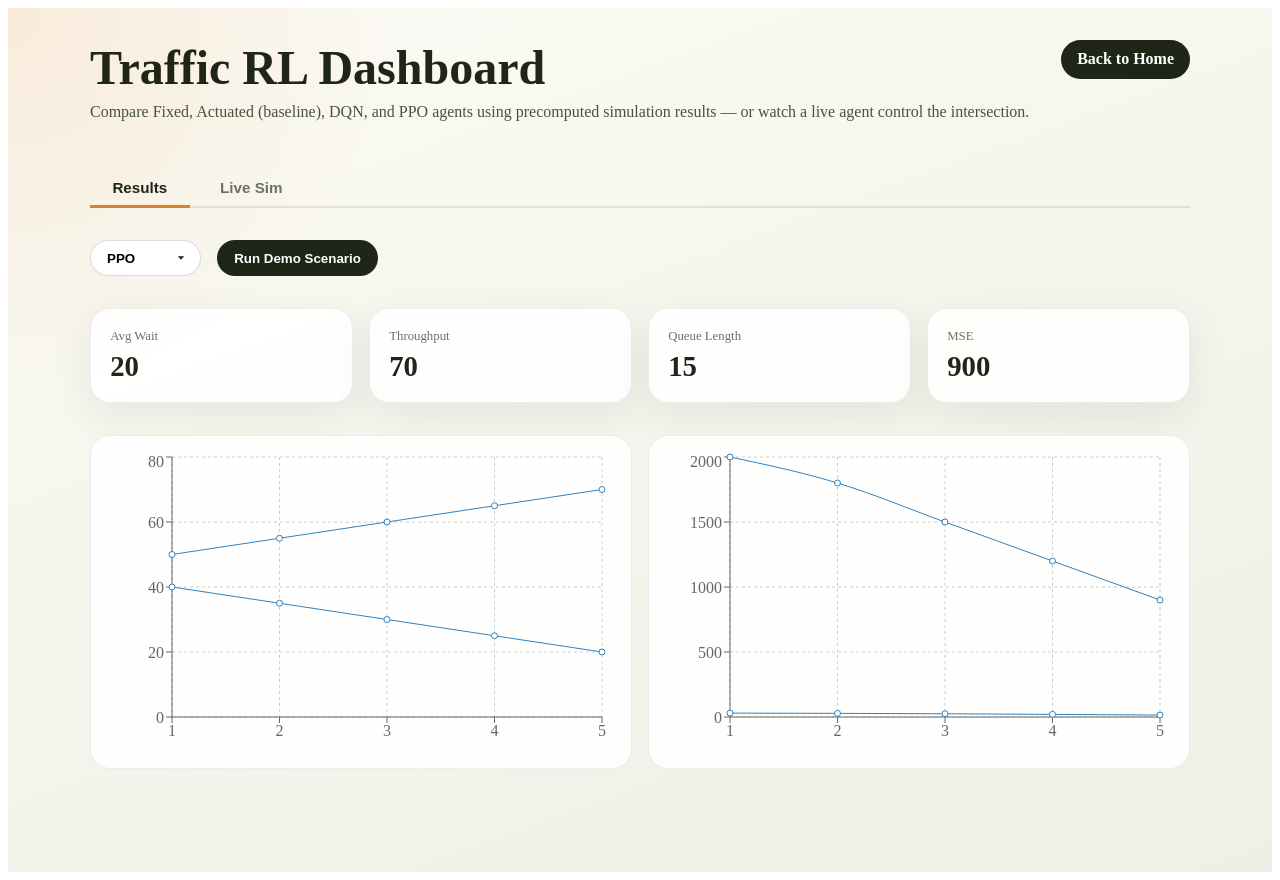
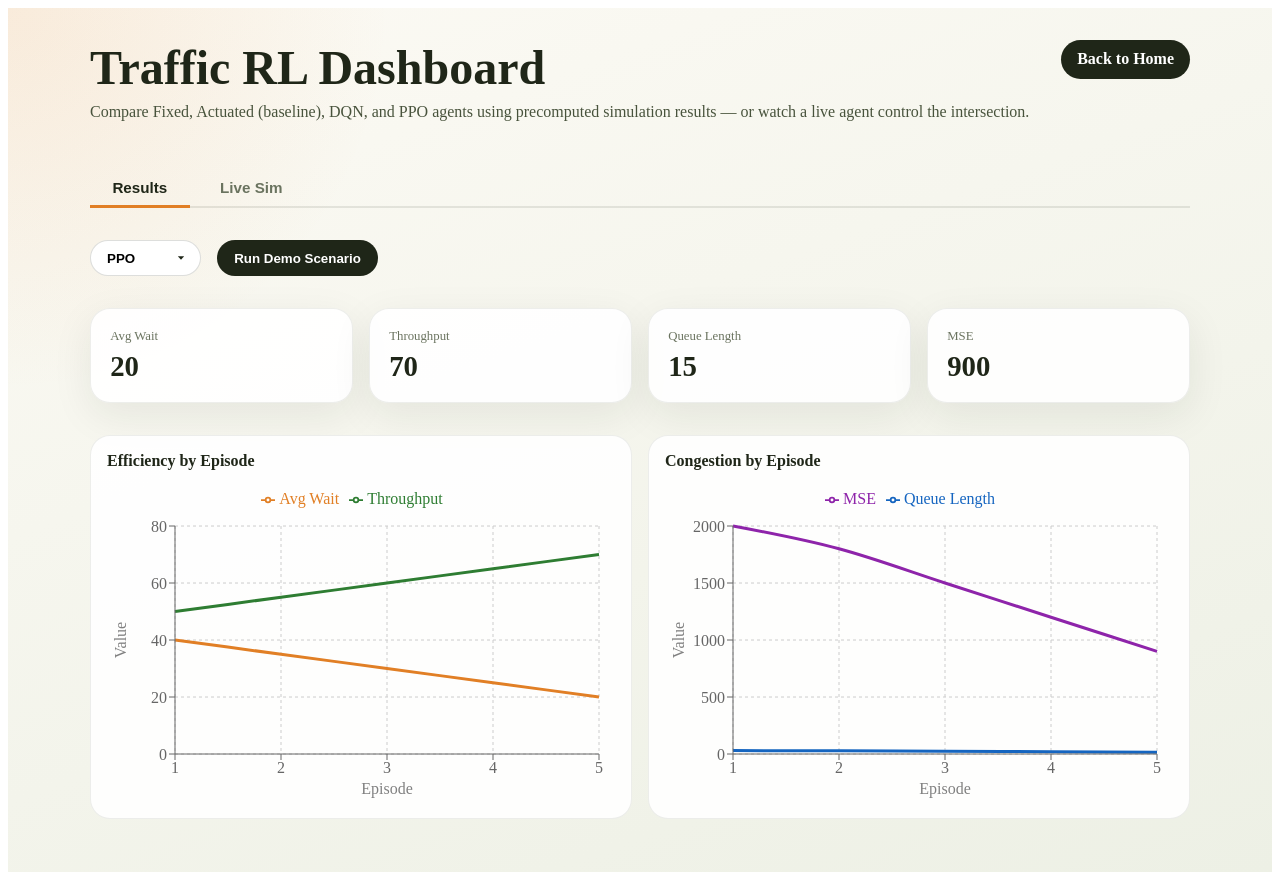
Before and after one commit to adityapat24/Traffic-Flow-Optimizer, a React (Vite) app in the folder frontend/: page /dashboard in a window 1280 px wide. Both pictures are taken after a click on the button "Run Demo Scenario". Built offline with nearby package versions, Linux system fonts and the light colour scheme.

Commit message:
Add labels to charts

```diff
--- a/frontend/src/components/dashboard/Dashboard.css
+++ b/frontend/src/components/dashboard/Dashboard.css
@@ -116,6 +116,18 @@
   border-radius: 20px;
   background: rgba(255, 255, 255, 0.9);
   border: 1px solid rgba(31, 38, 24, 0.08);
+}
+
+.chart-title {
+  margin: 0 0 0.75rem;
+  font-size: 1rem;
+  font-weight: 700;
+  color: #1f2618;
+}
+
+.chart-frame {
+  width: 100%;
+  height: 320px;
 }
 
 /* ---------- TABS ---------- */
--- a/frontend/src/components/dashboard/Dashboard.tsx
+++ b/frontend/src/components/dashboard/Dashboard.tsx
@@ -5,7 +5,17 @@ import actuated from "../../data/actuated.json";
 import ppo from "../../data/ppo.json";
 import dqn from "../../data/dqn.json";
 
-import { LineChart, Line, XAxis, YAxis, Tooltip, CartesianGrid } from "recharts";
+import {
+  CartesianGrid,
+  Label,
+  Legend,
+  Line,
+  LineChart,
+  ResponsiveContainer,
+  Tooltip,
+  XAxis,
+  YAxis,
+} from "recharts";
 import "./Dashboard.css";
 import LiveSim from "./LiveSim";
 
@@ -127,25 +137,83 @@ function Charts({ data }: { data: DashboardData }) {
   return (
     <div className="charts">
       <div className="chart-card">
-        <LineChart width={500} height={300} data={chartData}>
+        <h3 className="chart-title">Efficiency by Episode</h3>
+        <div className="chart-frame">
+          <ResponsiveContainer width="100%" height="100%">
+            <LineChart data={chartData} margin={{ top: 8, right: 16, left: 8, bottom: 18 }}>
               <CartesianGrid strokeDasharray="3 3" />
-          <XAxis dataKey="episode" />
-          <YAxis />
+              <XAxis dataKey="episode">
+                <Label value="Episode" offset={-10} position="insideBottom" />
+              </XAxis>
+              <YAxis>
+                <Label
+                  value="Value"
+                  angle={-90}
+                  position="insideLeft"
+                  style={{ textAnchor: "middle" }}
+                />
+              </YAxis>
               <Tooltip />
-          <Line type="monotone" dataKey="avg_wait" />
-          <Line type="monotone" dataKey="throughput" />
+              <Legend verticalAlign="top" height={36} />
+              <Line
+                type="monotone"
+                dataKey="avg_wait"
+                name="Avg Wait"
+                stroke="#e17f25"
+                strokeWidth={3}
+                dot={false}
+              />
+              <Line
+                type="monotone"
+                dataKey="throughput"
+                name="Throughput"
+                stroke="#2e7d32"
+                strokeWidth={3}
+                dot={false}
+              />
             </LineChart>
+          </ResponsiveContainer>
+        </div>
       </div>
 
       <div className="chart-card">
-        <LineChart width={500} height={300} data={chartData}>
+        <h3 className="chart-title">Congestion by Episode</h3>
+        <div className="chart-frame">
+          <ResponsiveContainer width="100%" height="100%">
+            <LineChart data={chartData} margin={{ top: 8, right: 16, left: 8, bottom: 18 }}>
               <CartesianGrid strokeDasharray="3 3" />
-          <XAxis dataKey="episode" />
-          <YAxis />
+              <XAxis dataKey="episode">
+                <Label value="Episode" offset={-10} position="insideBottom" />
+              </XAxis>
+              <YAxis>
+                <Label
+                  value="Value"
+                  angle={-90}
+                  position="insideLeft"
+                  style={{ textAnchor: "middle" }}
+                />
+              </YAxis>
               <Tooltip />
-          <Line type="monotone" dataKey="queue_length" />
-          <Line type="monotone" dataKey="mse" />
+              <Legend verticalAlign="top" height={36} />
+              <Line
+                type="monotone"
+                dataKey="queue_length"
+                name="Queue Length"
+                stroke="#1565c0"
+                strokeWidth={3}
+                dot={false}
+              />
+              <Line
+                type="monotone"
+                dataKey="mse"
+                name="MSE"
+                stroke="#8e24aa"
+                strokeWidth={3}
+                dot={false}
+              />
             </LineChart>
+          </ResponsiveContainer>
+        </div>
       </div>
     </div>
   );
```
Lines whose indentation alone changed are shown as unchanged.
